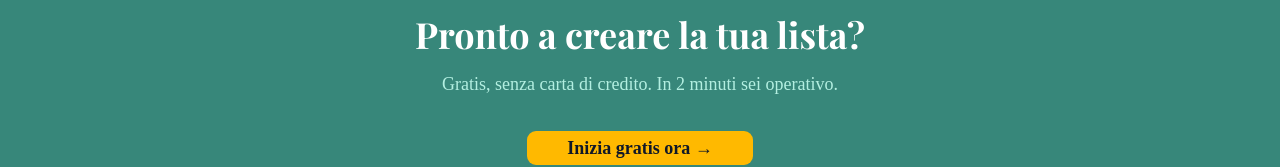
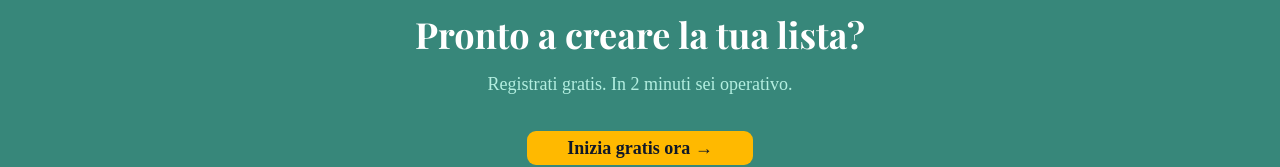
Before and after one commit to claudiospera/wishday, a Next.js app: page / in a window 1280 px wide. Shown: the part 2097-2264 px from the top of the page. Built offline with nearby package versions, Linux system fonts and the light colour scheme; a web font is replaced by a local one.

Commit message:
fix: remove misleading 'no credit card' copy in CTA

```diff
--- a/app/page.tsx
+++ b/app/page.tsx
@@ -149,7 +149,7 @@ export default function HomePage() {
               Pronto a creare la tua lista?
             </h2>
             <p className="text-tiffany-200 mb-8 text-lg">
-              Gratis, senza carta di credito. In 2 minuti sei operativo.
+              Registrati gratis. In 2 minuti sei operativo.
             </p>
             <Link href="/register" className={cn(buttonVariants({ size: 'lg' }), 'bg-amber-400 hover:bg-amber-500 text-gray-900 font-bold text-lg px-10')}>
               Inizia gratis ora →
```
